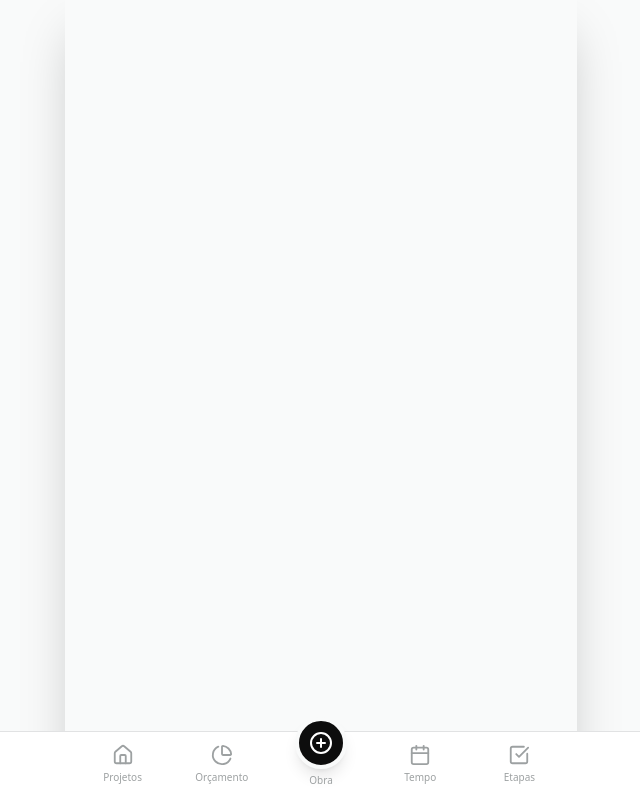
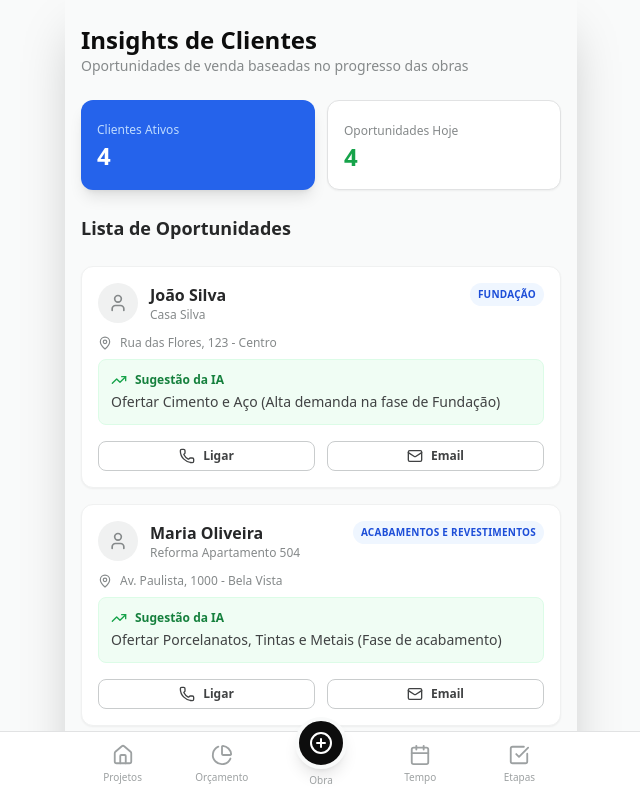
Before and after one commit to flavioricotta/Obracontrolia, a React (Vite) app: page /#/business/insights in a window 1280 px wide. Shown: the top 798 px of the page, without its empty margins (319-959 px from the left). Built offline with nearby package versions, Linux system fonts and the light colour scheme; no server answers; sample sign-in values are in the browser's storage.

Commit message:
feat: Add Business Insights dashboard for partners

```diff
--- a/App.tsx
+++ b/App.tsx
@@ -15,6 +15,7 @@ import ProductCatalog from './pages/business/ProductCatalog';
 import StoreProfile from './pages/business/StoreProfile';
 import StoreDetails from './pages/StoreDetails';
 import Stages from './pages/Stages';
+import ClientInsights from './pages/business/ClientInsights';
 
 const App: React.FC = () => {
   const [isAuthenticated, setIsAuthenticated] = useState(false);
@@ -82,6 +83,7 @@ const App: React.FC = () => {
               <Route path="/business/profile" element={<StoreProfile />} />
               <Route path="/business/catalog" element={<ProductCatalog />} />
               <Route path="/business/products/new" element={<ProductCatalog isAdding />} />
+              <Route path="/business/insights" element={<ClientInsights />} />
               <Route path="/business/orders" element={<div className="p-10 text-center text-slate-500">Módulo de Pedidos em Breve</div>} />
             </>
           )}
--- a/components/Navigation.tsx
+++ b/components/Navigation.tsx
@@ -1,5 +1,5 @@
 import React from 'react';
-import { Home, PlusCircle, Calendar, Settings, PieChart, Store, List, UserCircle, CheckSquare } from 'lucide-react';
+import { Home, PlusCircle, Calendar, Settings, PieChart, Store, List, UserCircle, CheckSquare, Lightbulb } from 'lucide-react';
 import { Link, useLocation } from 'react-router-dom';
 
 interface NavigationProps {
@@ -27,7 +27,7 @@ export const Navigation: React.FC<NavigationProps> = ({ userType = 'client' }) =
 
   const businessNavItems = [
     { icon: Store, label: 'Catálogo', path: '/' }, // Catalog is home for business
-    { icon: List, label: 'Pedidos', path: '/business/orders' }, // Future placeholder
+    { icon: Lightbulb, label: 'Insights', path: '/business/insights' },
     { icon: PlusCircle, label: 'Produto', path: '/business/products/new', highlight: true },
     { icon: UserCircle, label: 'Perfil', path: '/settings' },
   ];
--- /dev/null
+++ b/pages/business/ClientInsights.tsx
@@ -0,0 +1,128 @@
+import React from 'react';
+import { User, MapPin, Briefcase, TrendingUp, Phone, Mail } from 'lucide-react';
+import { Button } from '../../components/Button';
+
+// Mock Data for Clients
+const CLIENTS = [
+    {
+        id: 1,
+        name: 'João Silva',
+        project: 'Casa Silva',
+        address: 'Rua das Flores, 123 - Centro',
+        stage: 'Fundação',
+        stageId: 3,
+        phone: '(11) 99999-1111',
+        email: 'joao.silva@email.com',
+        budget: 150000,
+        opportunity: 'Ofertar Cimento e Aço (Alta demanda na fase de Fundação)'
+    },
+    {
+        id: 2,
+        name: 'Maria Oliveira',
+        project: 'Reforma Apartamento 504',
+        address: 'Av. Paulista, 1000 - Bela Vista',
+        stage: 'Acabamentos e Revestimentos',
+        stageId: 7,
+        phone: '(11) 98888-2222',
+        email: 'maria.oli@email.com',
+        budget: 85000,
+        opportunity: 'Ofertar Porcelanatos, Tintas e Metais (Fase de acabamento)'
+    },
+    {
+        id: 3,
+        name: 'Carlos Santos',
+        project: 'Edícula Jardim',
+        address: 'Rua do Bosque, 45 - Vila Nova',
+        stage: 'Alvenaria e Fechamento',
+        stageId: 5,
+        phone: '(11) 97777-3333',
+        email: 'carlos.santos@email.com',
+        budget: 45000,
+        opportunity: 'Ofertar Blocos, Argamassa e Portas (Fase de fechamento)'
+    },
+    {
+        id: 4,
+        name: 'Ana Costa',
+        project: 'Consultório Odontológico',
+        address: 'Rua Saúde, 88 - Medical Center',
+        stage: 'Instalações',
+        stageId: 6,
+        phone: '(11) 96666-4444',
+        email: 'ana.costa@email.com',
+        budget: 120000,
+        opportunity: 'Ofertar Fios, Cabos, Tubos e Conexões (Fase de instalações)'
+    }
+];
+
+const ClientInsights: React.FC = () => {
+    return (
+        <div className="p-4 space-y-6 pb-24">
+            <header className="pt-2">
+                <h1 className="text-2xl font-bold text-slate-900">Insights de Clientes</h1>
+                <p className="text-sm text-slate-500">Oportunidades de venda baseadas no progresso das obras</p>
+            </header>
+
+            {/* Summary Cards */}
+            <div className="grid grid-cols-2 gap-3">
+                <div className="bg-blue-600 text-white p-4 rounded-xl shadow-lg">
+                    <span className="text-xs text-blue-200">Clientes Ativos</span>
+                    <h3 className="text-2xl font-bold">{CLIENTS.length}</h3>
+                </div>
+                <div className="bg-white border border-slate-200 p-4 rounded-xl shadow-sm">
+                    <span className="text-xs text-slate-500">Oportunidades Hoje</span>
+                    <h3 className="text-2xl font-bold text-green-600">{CLIENTS.length}</h3>
+                </div>
+            </div>
+
+            <h2 className="text-lg font-bold text-slate-800 mt-4">Lista de Oportunidades</h2>
+
+            <div className="space-y-4">
+                {CLIENTS.map(client => (
+                    <div key={client.id} className="bg-white p-4 rounded-xl border border-slate-100 shadow-sm transition-all hover:shadow-md">
+                        <div className="flex justify-between items-start mb-3">
+                            <div className="flex items-center gap-3">
+                                <div className="w-10 h-10 bg-slate-100 rounded-full flex items-center justify-center text-slate-500">
+                                    <User size={20} />
+                                </div>
+                                <div>
+                                    <h3 className="font-bold text-slate-800">{client.name}</h3>
+                                    <p className="text-xs text-slate-500">{client.project}</p>
+                                </div>
+                            </div>
+                            <div className="bg-blue-50 text-blue-700 text-[10px] font-bold px-2 py-1 rounded-full uppercase tracking-wide">
+                                {client.stage}
+                            </div>
+                        </div>
+
+                        <div className="flex items-center gap-2 text-xs text-slate-500 mb-2">
+                            <MapPin size={14} />
+                            <span>{client.address}</span>
+                        </div>
+
+                        {/* AI Insight Box */}
+                        <div className="bg-green-50 border border-green-100 p-3 rounded-lg mb-4">
+                            <div className="flex items-center gap-2 mb-1">
+                                <TrendingUp size={16} className="text-green-600" />
+                                <span className="text-xs font-bold text-green-700">Sugestão da IA</span>
+                            </div>
+                            <p className="text-sm text-slate-700">{client.opportunity}</p>
+                        </div>
+
+                        <div className="grid grid-cols-2 gap-3">
+                            <Button variant="secondary" size="sm" className="w-full">
+                                <Phone size={16} className="mr-2" />
+                                Ligar
+                            </Button>
+                            <Button variant="secondary" size="sm" className="w-full">
+                                <Mail size={16} className="mr-2" />
+                                Email
+                            </Button>
+                        </div>
+                    </div>
+                ))}
+            </div>
+        </div>
+    );
+};
+
+export default ClientInsights;
```
